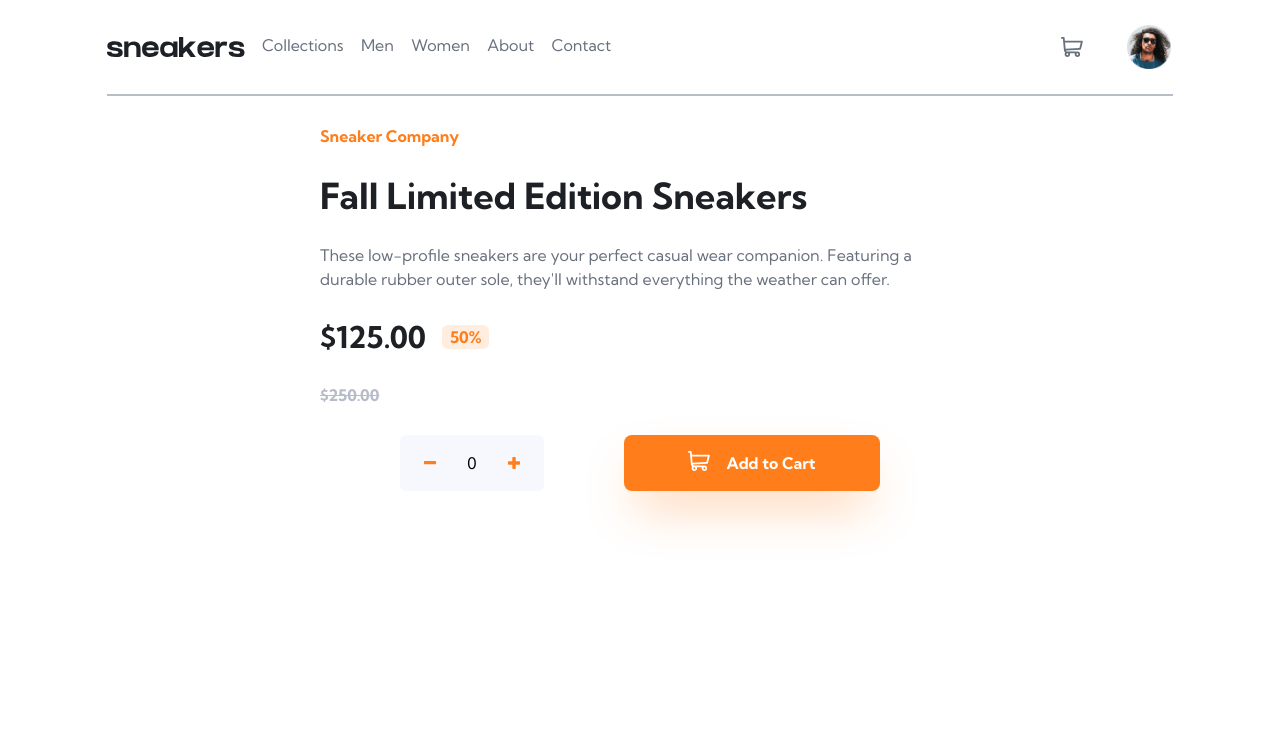
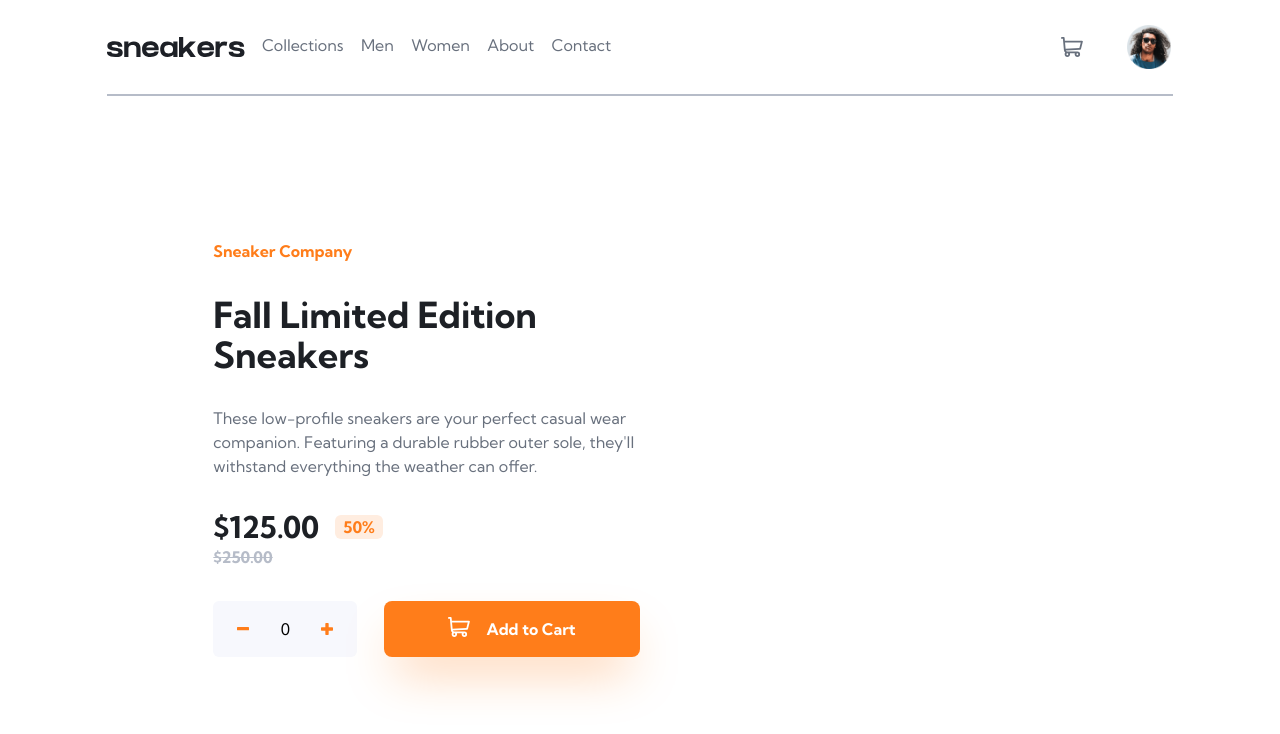
Before and after one commit to LeftySolara/fm-ecommerce-product-page, a React (Vite) app: page / in a window 1280 px wide. Shown: the top 734 px of the page. Built offline with nearby package versions, Linux system fonts and the light colour scheme.

Commit message:
Add: more styling for product info

```diff
--- a/src/App.tsx
+++ b/src/App.tsx
@@ -7,7 +7,8 @@ function App() {
       <div className="flex w-full items-center justify-center">
         <Navbar />
       </div>
-      <div className="flex h-full w-full justify-center">
+      <div className="flex h-full w-auto flex-row items-center justify-between">
+        <div className="flex h-full w-2/3 items-center justify-center">
           <ProductCard
             company="Sneaker Company"
             name="Fall Limited Edition Sneakers"
@@ -17,6 +18,7 @@ function App() {
           />
         </div>
       </div>
+    </div>
   );
 }
 
--- a/src/components/ProductCard/ProductCard.tsx
+++ b/src/components/ProductCard/ProductCard.tsx
@@ -12,10 +12,11 @@ const ProductCard = (props: ProductCardProps) => {
   const { company, name, description, regularPrice, salePrice } = props;
 
   return (
-    <div className="flex h-3/5 w-1/2 flex-col justify-evenly">
+    <div className="flex h-[480px] w-1/2 flex-col justify-evenly">
       <p className="font-[700] text-orange">{company}</p>
       <h1 className="text-4xl font-[700] text-blue-400">{name}</h1>
       <p className="text-blue-300">{description}</p>
+      <div>
         <div className="flex w-1/2 flex-row items-center justify-start">
           <p className="text-3xl font-[700] text-blue-400">
             ${salePrice.toFixed(2)}
@@ -27,6 +28,7 @@ const ProductCard = (props: ProductCardProps) => {
         <p className="font-[700] text-blue-200 line-through">
           ${regularPrice.toFixed(2)}
         </p>
+      </div>
       <QuantityForm />
     </div>
   );
--- a/src/components/ProductCard/QuantityForm.tsx
+++ b/src/components/ProductCard/QuantityForm.tsx
@@ -28,7 +28,7 @@ const QuantityForm = () => {
   return (
     <form
       onSubmit={handleSubmit}
-      className="flex w-auto flex-row items-center justify-evenly"
+      className="flex w-full flex-row items-center justify-between"
     >
       <div className="flex h-full w-36 flex-row justify-evenly rounded-md bg-blue-100 p-2">
         <button onClick={handleMinus} type="button">
```
Lines whose indentation alone changed are shown as unchanged.
